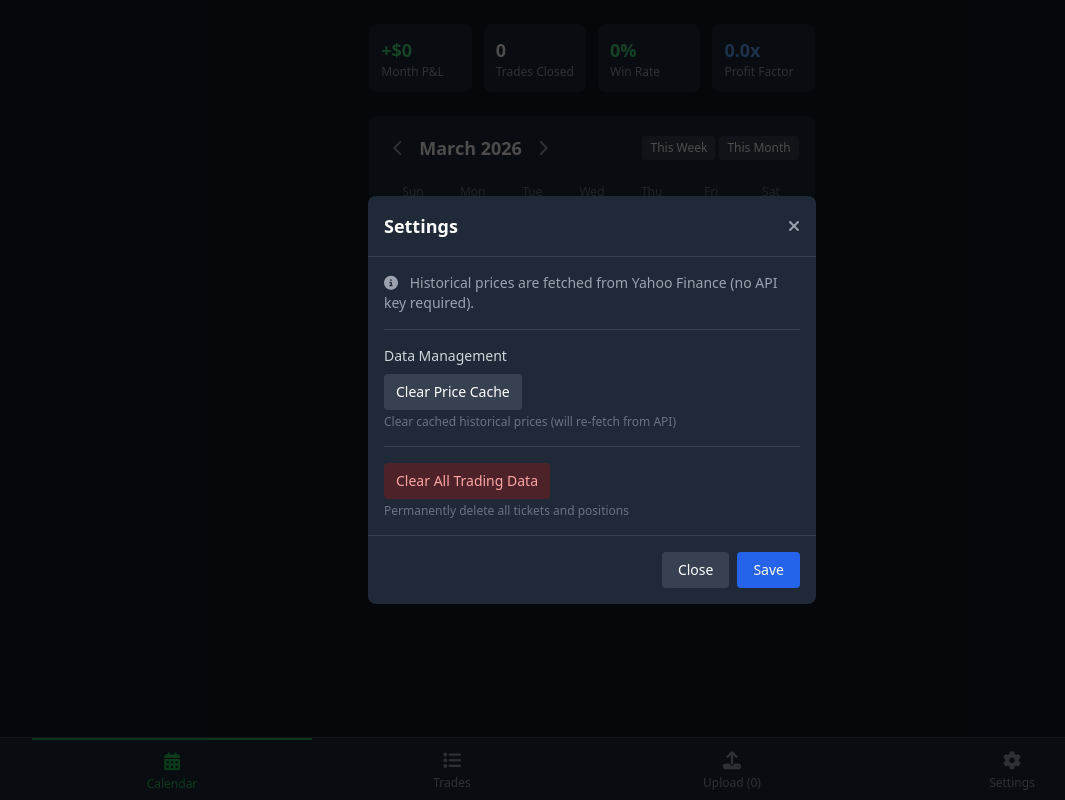
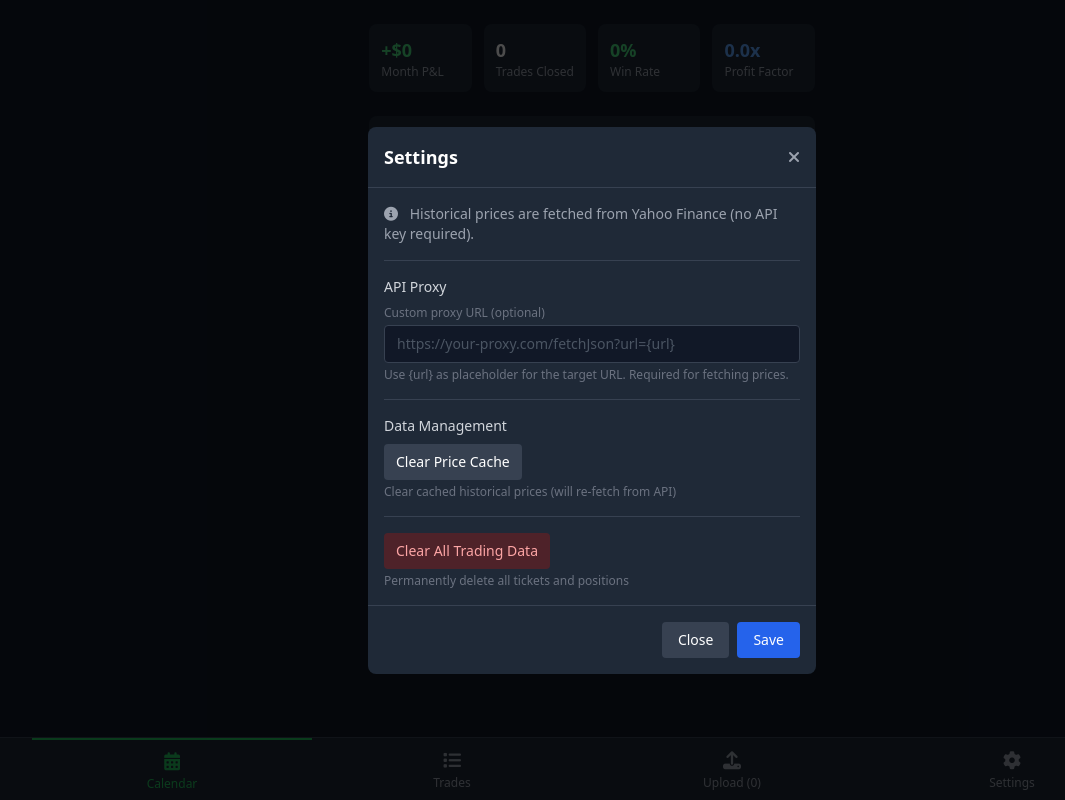
Before and after one commit to nkhanhtrn/trading-journal, a Vue app: page / in a window 1280 px wide. Both pictures are taken after a click on the button "Settings". Shown: the whole page, without its empty margins (48-1113 px from the left). Built offline with nearby package versions, Linux system fonts and the light colour scheme.

Commit message:
feat: use personal proxy server for Yahoo Finance API
Replace corsproxy.io with personal Google Cloud Functions proxy

```diff
--- a/src/App.vue
+++ b/src/App.vue
@@ -491,6 +491,19 @@
             Historical prices are fetched from Yahoo Finance (no API key required).
           </p>
 
+          <!-- Proxy URL Section -->
+          <div class="border-t border-gray-700 pt-4">
+            <h4 class="text-sm font-medium text-gray-300 mb-2">API Proxy</h4>
+            <label class="block text-xs text-gray-500 mb-1">Custom proxy URL (optional)</label>
+            <input
+              v-model="settings.proxyUrl"
+              type="text"
+              placeholder="https://your-proxy.com/fetchJson?url={url}"
+              class="w-full bg-gray-900 border border-gray-700 rounded px-3 py-2 text-sm text-white placeholder-gray-600 focus:outline-none focus:border-blue-500"
+            >
+            <p class="text-xs text-gray-500 mt-1">Use {url} as placeholder for the target URL. Required for fetching prices.</p>
+          </div>
+
           <!-- Clear Cache Section -->
           <div class="border-t border-gray-700 pt-4">
             <h4 class="text-sm font-medium text-gray-300 mb-2">Data Management</h4>
@@ -1434,7 +1447,15 @@ async function getHistoricalPrice(symbol, dateStr) {
 
     // Use CORS proxy for Yahoo Finance API
     const yahooUrl = `https://query1.finance.yahoo.com/v8/finance/chart/${yahooSymbol}?period1=${period1}&period2=${period2}&interval=1d`
-    const url = `https://corsproxy.io/?${encodeURIComponent(yahooUrl)}`
+
+    // Use custom proxy URL from settings
+    const customProxy = settings.value.proxyUrl?.trim()
+    if (!customProxy) {
+      throw new Error('No proxy URL configured. Please set a proxy URL in Settings.')
+    }
+
+    // Replace {url} placeholder with actual encoded URL
+    const url = customProxy.replace('{url}', encodeURIComponent(yahooUrl))
 
     const response = await fetch(url, {
       headers: {
```
Also changed, not shown: .claude/settings.local.json.
